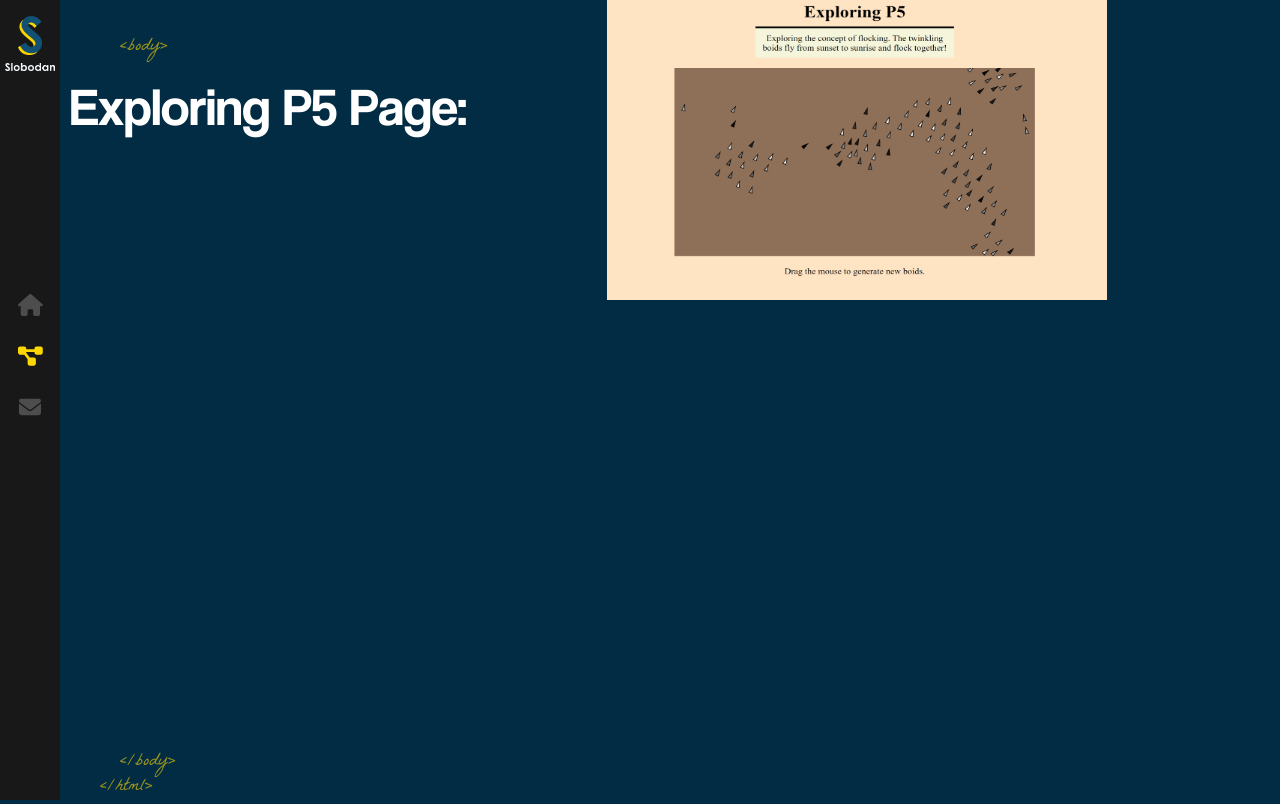
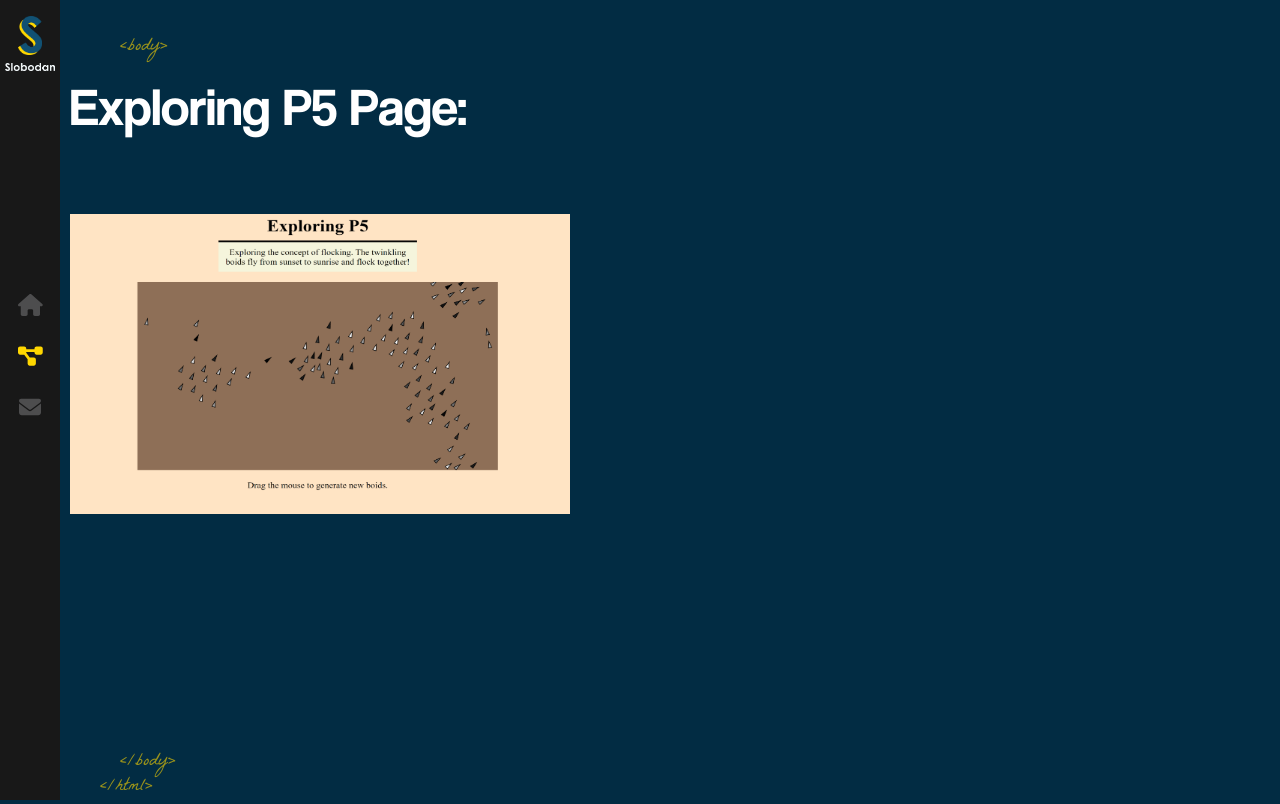
Before and after one commit to RyanT524/rjt524final-project, a React (Create React App) app in the folder WebstormProjects/rjt524-website/: page /projects/3 in a window 1280 px wide. Built offline with nearby package versions, Linux system fonts and the light colour scheme.

Commit message:
corrected other hw pages

```diff
--- a/WebstormProjects/rjt524-website/src/components/Homework1/index.js
+++ b/WebstormProjects/rjt524-website/src/components/Homework1/index.js
@@ -5,7 +5,7 @@ const Homework1 = () => {
   return (
     <div className={"hw1margin"}>
       <div>
-      <h1 className={"head1"}>On Page load and After Loading</h1>
+      <h1 className={"head1"}>On Page Load and After Loading</h1>
       </div>
       {/*<div className={"column"}>*/}
       {/*<img src={pic1} width={"500"} height={"300"}/>*/}
--- a/WebstormProjects/rjt524-website/src/components/Homework1/index.scss
+++ b/WebstormProjects/rjt524-website/src/components/Homework1/index.scss
@@ -18,7 +18,6 @@
   margin: 70px;
   font-family: "Coolvetica";
   font-weight: 400;
-  display:inline-block;
 
 }
 .head2 {
@@ -32,7 +31,6 @@
 .hw1img {
   margin-left: 70px;
   position: absolute;
-  display: inline-block;
 
 }
 .hw1img2 {
```
